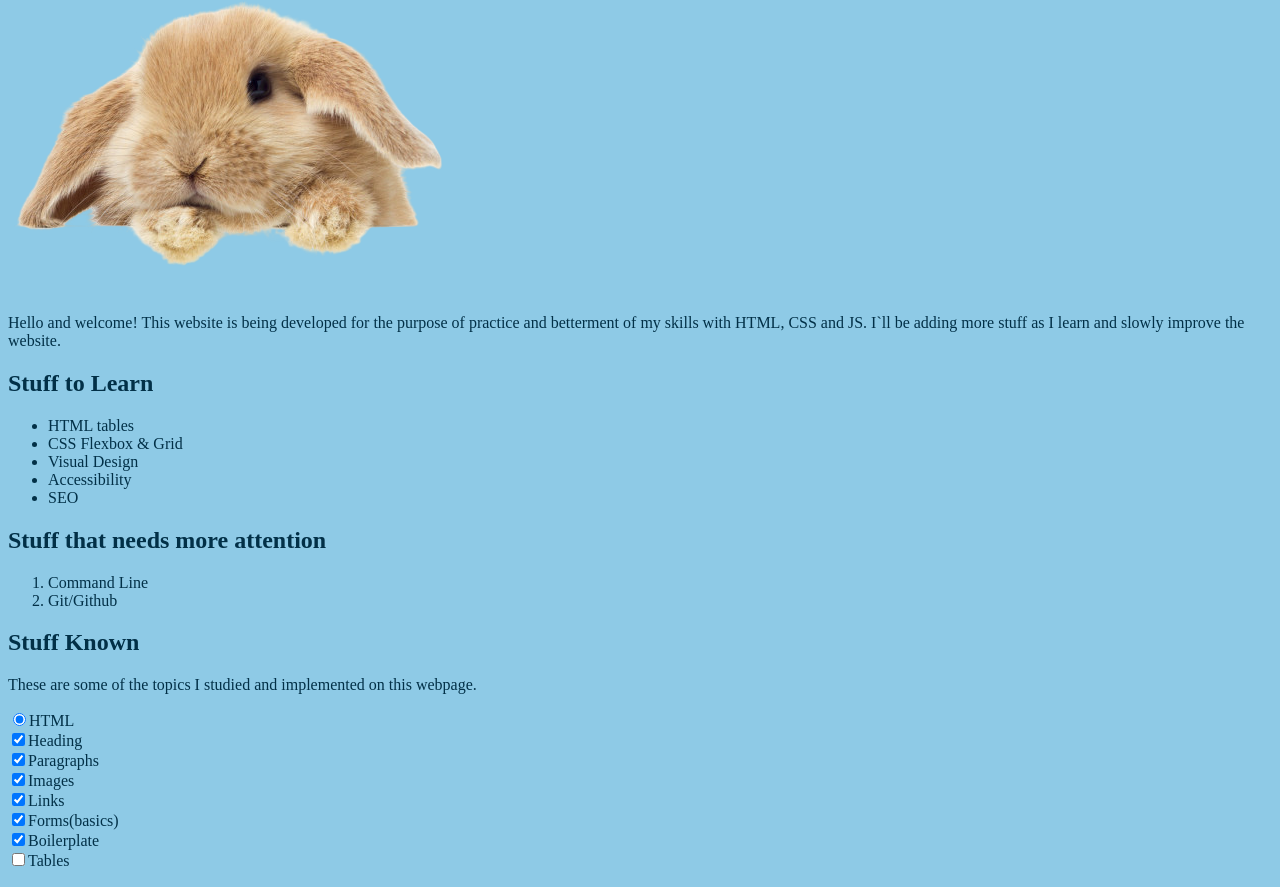
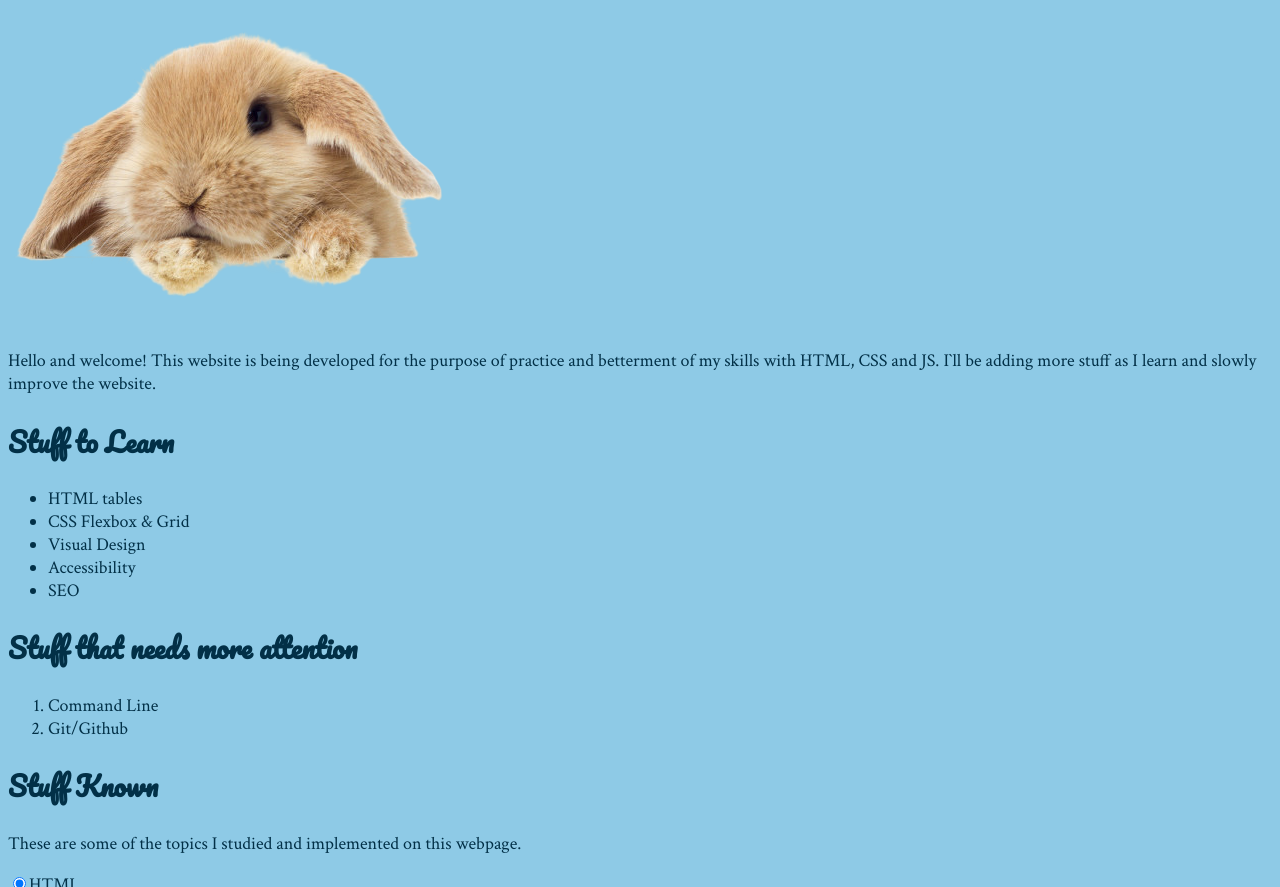
Before and after one commit to iamlucaslima/iamlucaslima.github.io, a plain HTML site: page index.html in a window 1280 px wide. Shown: the part 95-982 px from the top of the page. Drawn offline with Linux system fonts and the light colour scheme.

Commit message:
Changed font families and size

```diff
--- a/index.html
+++ b/index.html
@@ -2,8 +2,10 @@
 <html>
     <head>
         <link rel="stylesheet" type="text/css" href="style.css">
+        <link rel="stylesheet" type="text/css" href="https://fonts.googleapis.com/css2?family=Pacifico">
+        <link rel="stylesheet" type="text/css" href="https://fonts.googleapis.com/css2?family=Crimson+Text">
         <meta charset="UTF-8">
-        <title>Practicing stuff</title>
+        <title>Practicing Stuff</title>
     </head>
     <body>
         <h1>Practicing Stuff!</h1>
--- a/style.css
+++ b/style.css
@@ -1,12 +1,14 @@
 body {
     background-color: #8ecae6;
     color: #023047;
+    font-family: 'Crimson Text';
+    font-size: 18px;
 }
 
 img {
     border-radius:;
 }
 
-[type='radio'] {
-    color: #e05c34;
+h1, h2 {
+    font-family: Pacifico;
 }
```
